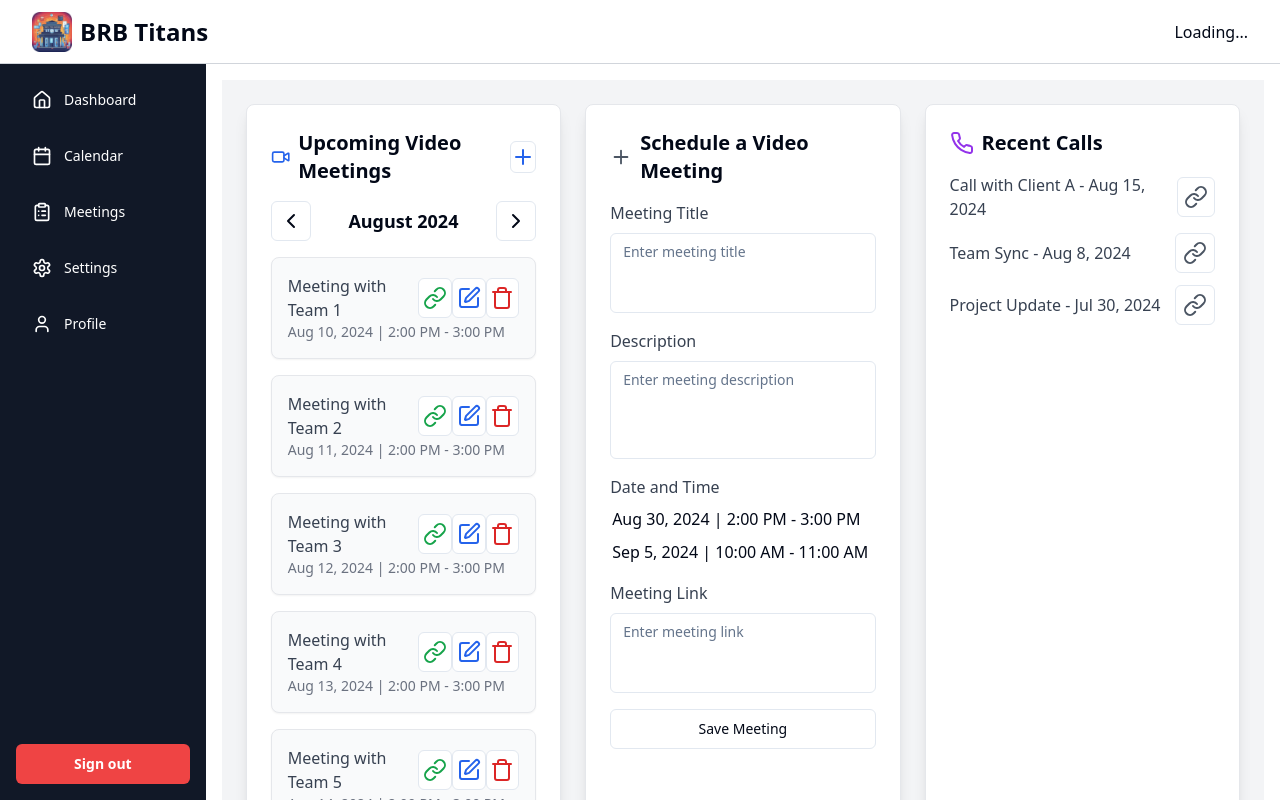
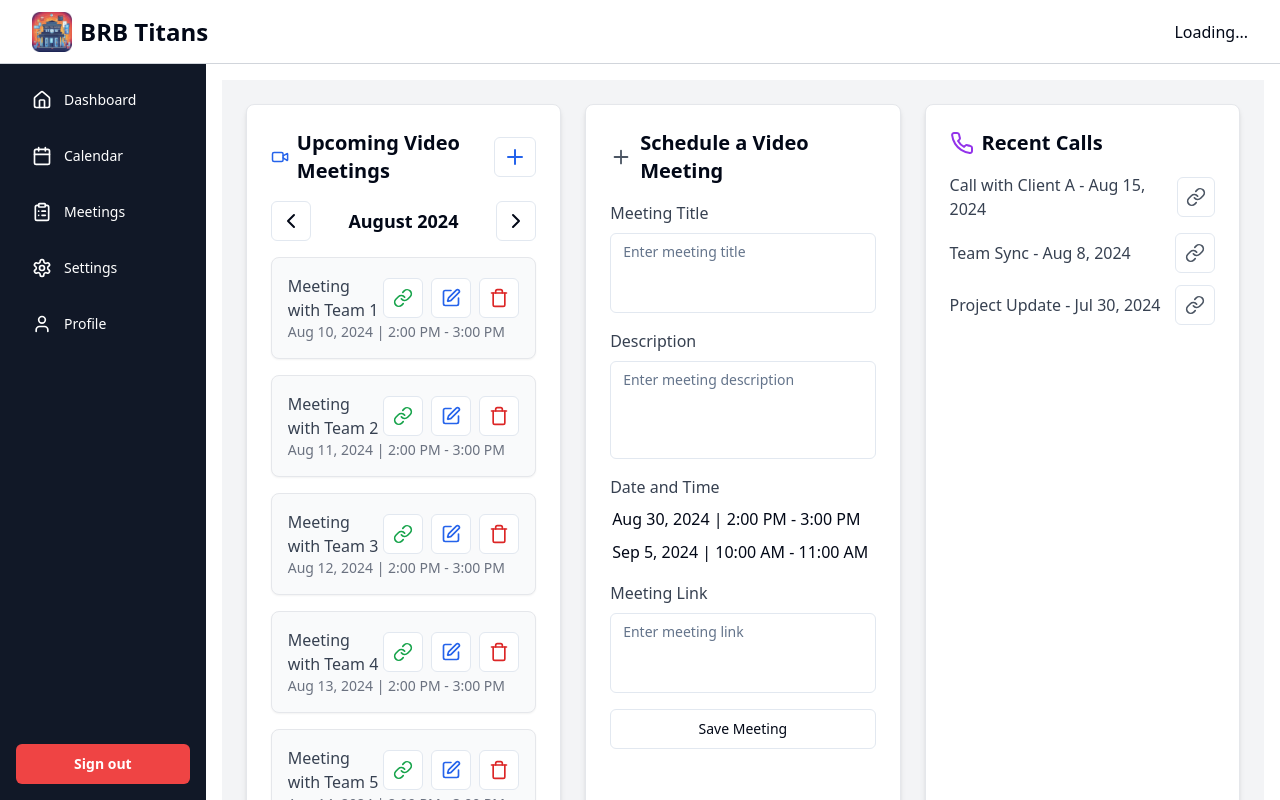
Before and after one commit to Shavkatjon-O/BRB_Hackcelerator_2024_Frontend, a Next.js app: page /dashboard/meetings in a window 1280 px wide. Built offline with nearby package versions, Linux system fonts and the light colour scheme; no server answers.

Commit message:
fix: ui adjustments

```diff
--- a/src/app/dashboard/meetings/page.tsx
+++ b/src/app/dashboard/meetings/page.tsx
@@ -1,6 +1,6 @@
 'use client';
 
-import { Calendar as LucideCalendar, ChevronLeft, ChevronRight, Plus, Edit, Trash, Video, Phone, Link, Calendar as CalendarIcon } from 'lucide-react';
+import { Calendar as LucideCalendar, ChevronLeft, ChevronRight, Plus, Edit, Trash, Video, Phone, Link } from 'lucide-react';
 import { Button } from '@/components/ui/button';
 import { Card } from '@/components/ui/card';
 import { Select } from '@/components/ui/select';
@@ -12,42 +12,44 @@ const MeetingsPage = () => {
 
   return (
     <div className="flex flex-col h-screen bg-gray-100">
-      <div className="flex-1 p-6">
+      <div className="flex-1 p-6 overflow-auto">
         <div className="grid grid-cols-1 md:grid-cols-3 gap-6">
           {/* Upcoming Video Meetings Card */}
-          <Card className="p-6 bg-white border border-gray-200 shadow-lg rounded-lg">
+          <Card className="p-6 bg-white border border-gray-200 shadow-md rounded-lg">
             <div className="flex items-center justify-between mb-4">
               <h2 className="text-xl font-semibold flex items-center space-x-2">
-                <Video className="text-blue-600" />
+                <Video className="text-blue-600 w-6 h-6" />
                 <span>Upcoming Video Meetings</span>
               </h2>
-              <Button variant="outline" className="w-8 h-8 p-0" aria-label="Add meeting">
-                <Plus className="text-blue-600" />
+              <Button variant="outline" className="p-2" aria-label="Add meeting">
+                <Plus className="text-blue-600 w-6 h-6" />
               </Button>
             </div>
             <div className="flex items-center justify-between mb-4">
               <Button variant="outline" size="icon" aria-label="Previous month">
-                <ChevronLeft />
+                <ChevronLeft className="w-6 h-6" />
               </Button>
               <span className="text-lg font-semibold">{selectedMonth}</span>
               <Button variant="outline" size="icon" aria-label="Next month">
-                <ChevronRight />
+                <ChevronRight className="w-6 h-6" />
               </Button>
             </div>
             <div className="grid grid-cols-1 gap-4">
               {Array.from({ length: 5 }).map((_, index) => (
                 <Card key={index} className="p-4 bg-gray-50 border border-gray-200 shadow-sm rounded-lg">
                   <div className="flex justify-between items-center">
-                    <div className="text-gray-700">Meeting with Team {index + 1}</div>
+                    <div className="text-gray-700 font-medium">Meeting with Team {index + 1}</div>
+                    <div className="flex items-center space-x-2">
                       <Button variant="outline" size="icon" aria-label="Join meeting">
-                      <Link className="text-green-600" />
+                        <Link className="text-green-600 w-5 h-5" />
                       </Button>
                       <Button variant="outline" size="icon" aria-label="Edit meeting">
-                      <Edit className="text-blue-600" />
+                        <Edit className="text-blue-600 w-5 h-5" />
                       </Button>
                       <Button variant="outline" size="icon" aria-label="Delete meeting">
-                      <Trash className="text-red-600" />
+                        <Trash className="text-red-600 w-5 h-5" />
                       </Button>
+                    </div>
                   </div>
                   <div className="text-gray-500 text-sm">Aug {10 + index}, 2024 | 2:00 PM - 3:00 PM</div>
                 </Card>
@@ -56,9 +58,9 @@ const MeetingsPage = () => {
           </Card>
 
           {/* Schedule Video Meeting Card */}
-          <Card className="p-6 bg-white border border-gray-200 shadow-lg rounded-lg">
+          <Card className="p-6 bg-white border border-gray-200 shadow-md rounded-lg">
             <h2 className="text-xl font-semibold mb-4 flex items-center space-x-2">
-              <Plus className="text-gray-600" />
+              <Plus className="text-gray-600 w-6 h-6" />
               <span>Schedule a Video Meeting</span>
             </h2>
             <div className="flex flex-col space-y-4">
@@ -86,28 +88,28 @@ const MeetingsPage = () => {
           </Card>
 
           {/* Recent Calls Card */}
-          <Card className="p-6 bg-white border border-gray-200 shadow-lg rounded-lg">
+          <Card className="p-6 bg-white border border-gray-200 shadow-md rounded-lg">
             <h2 className="text-xl font-semibold mb-4 flex items-center space-x-2">
-              <Phone className="text-purple-600" />
+              <Phone className="text-purple-600 w-6 h-6" />
               <span>Recent Calls</span>
             </h2>
             <ul className="space-y-3">
               <li className="flex justify-between items-center text-gray-700">
                 <span>Call with Client A - Aug 15, 2024</span>
                 <Button variant="outline" size="icon" aria-label="View details">
-                  <Link className="text-gray-600" />
+                  <Link className="text-gray-600 w-5 h-5" />
                 </Button>
               </li>
               <li className="flex justify-between items-center text-gray-700">
                 <span>Team Sync - Aug 8, 2024</span>
                 <Button variant="outline" size="icon" aria-label="View details">
-                  <Link className="text-gray-600" />
+                  <Link className="text-gray-600 w-5 h-5" />
                 </Button>
               </li>
               <li className="flex justify-between items-center text-gray-700">
                 <span>Project Update - Jul 30, 2024</span>
                 <Button variant="outline" size="icon" aria-label="View details">
-                  <Link className="text-gray-600" />
+                  <Link className="text-gray-600 w-5 h-5" />
                 </Button>
               </li>
             </ul>
```
Lines whose indentation alone changed are shown as unchanged.
